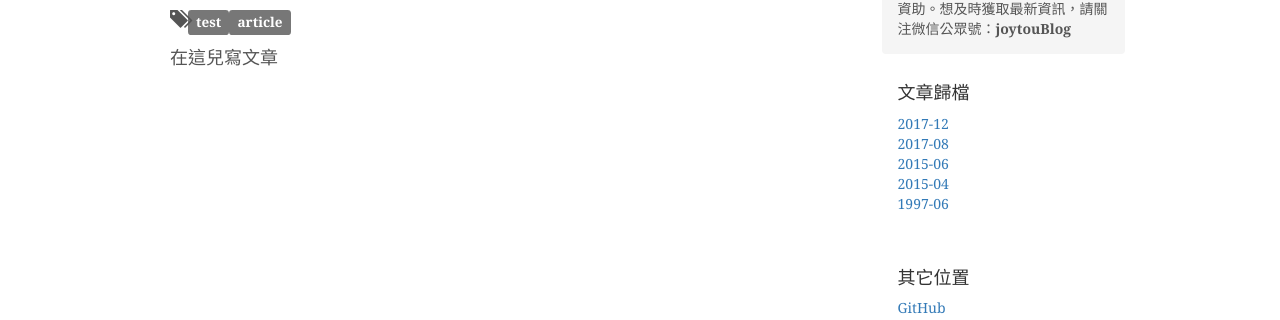
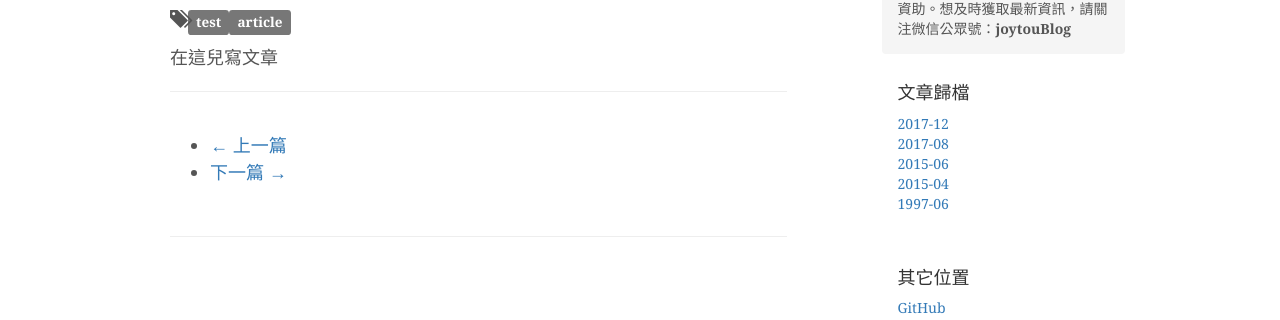
Before and after one commit to joytou/joytou.github.io, a Jekyll site: the page built from _posts/2015-04-05-test-article-tw.md, in a window 1280 px wide and 1301 px high. Shown: the part 310-630 px from the top of the window. Built offline with Jekyll 4.4.1, drawn with Linux system fonts in a browser that asks for light colours; some web fonts are replaced; comment, search, counter and statistics services are not loaded.

Commit message:
添加文章上/下一篇翻页功能

```diff
--- a/_data/cn.yml
+++ b/_data/cn.yml
@@ -27,3 +27,5 @@
      friendlinks: "友情链接"
      rank: "排名"
      dashboard: "仪表盘"
+     previouspost: "上一篇"
+     nextpost: "下一篇"
--- a/_data/en.yml
+++ b/_data/en.yml
@@ -27,3 +27,5 @@
      friendlinks: "Friendly Links"
      rank: "Rank"
      dashboard: "Dashboard"
+     previouspost: "Previous"
+     nextpost: "Next"
--- a/_data/tw.yml
+++ b/_data/tw.yml
@@ -27,3 +27,5 @@
      friendlinks: "友情鏈接"
      rank: "排名"
      dashboard: "儀錶盤"
+     previouspost: "上一篇"
+     nextpost: "下一篇"
--- /dev/null
+++ b/_includes/post_pagination.html
@@ -0,0 +1,17 @@
+{% assign translation = site.data[page.lang] %}
+<hr>
+<div class="pagination">
+  <ul>
+  {% if page.previous %}
+    <li class="prev"><a href="{{ page.previous.url }}" title="{{ page.previous.title }}">&larr; {{ translation.previouspost }}</a></li>
+  {% else %}
+    <li class="prev disabled"><a>&larr; {{ translation.previouspost }}</a></li>
+  {% endif %}
+  {% if page.next %}
+    <li class="next"><a href="{{ page.next.url }}" title="{{ page.next.title }}">{{ translation.nextpost }} &rarr;</a></li>
+  {% else %}
+    <li class="next disabled"><a>{{ translation.nextpost }} &rarr;</a>
+  {% endif %}
+  </ul>
+</div>
+<hr>
--- a/_layouts/postcn.html
+++ b/_layouts/postcn.html
@@ -11,6 +11,7 @@ layout: default
 			<p><span class="glyphicon glyphicon-bookmark"></span> <span class="label label-default">{{ page.categories }}</span></p>
 			<p><span class="glyphicon glyphicon-tags"></span> {%- for tag in page.tags -%}<span class="label label-default">{{ tag }}</span> {%- endfor -%}</p>
             {{ content }}
+            {%- include post_pagination.html -%}
 </div>
 <!--include post share-->
 {%- include post_share.html -%}
--- a/_layouts/posten.html
+++ b/_layouts/posten.html
@@ -11,6 +11,7 @@ layout: default
 			<p><span class="glyphicon glyphicon-bookmark"></span> <span class="label label-default">{{ page.categories }}</span></p>
 			<p><span class="glyphicon glyphicon-tags"></span> {%- for tag in page.tags -%}<span class="label label-default">{{ tag }}</span> {%- endfor -%}</p>
             {{ content }}
+            {%- include post_pagination.html -%}
 </div>
 <!--include post share-->
 {%- include post_share.html -%}
--- a/_layouts/posttw.html
+++ b/_layouts/posttw.html
@@ -11,6 +11,7 @@ layout: default
 			<p><span class="glyphicon glyphicon-bookmark"></span> <span class="label label-default">{{ page.categories }}</span></p>
 			<p><span class="glyphicon glyphicon-tags"></span> {%- for tag in page.tags -%}<span class="label label-default">{{ tag }}</span> {%- endfor -%}</p>
             {{ content }}
+            {%- include post_pagination.html -%}
 </div>
 <!--include post share-->
 {%- include post_share.html -%}
```
